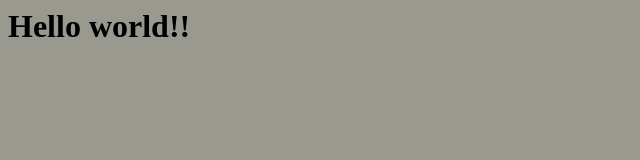
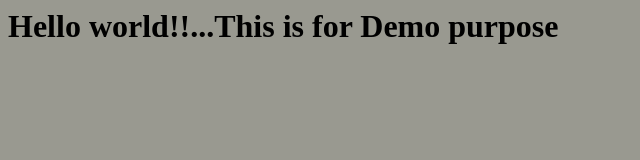
Before and after one commit to jithinjustice/cybage_alm_jithin, a plain HTML site: page index.html in a window 1280 px wide. Shown: the whole page, without its empty margins (0-640 px from the left). Drawn offline with Linux system fonts and the light colour scheme.

Commit message:
added some file

```diff
--- a/index.html
+++ b/index.html
@@ -1,5 +1,5 @@
 <html>
 <body bgcolor="#99999">
-<h1>Hello world!!</h1>
+<h1>Hello world!!...This is for Demo purpose</h1>
 </body>
 </html>
```
